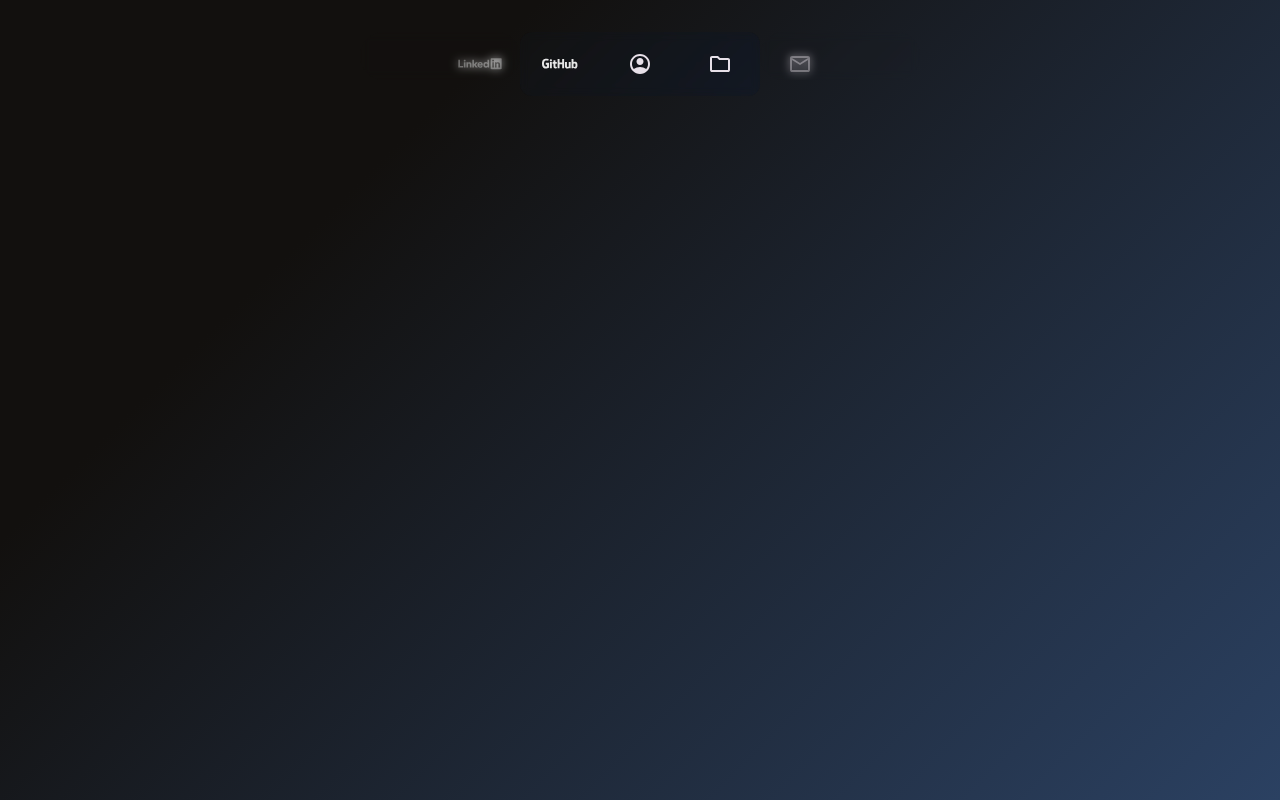
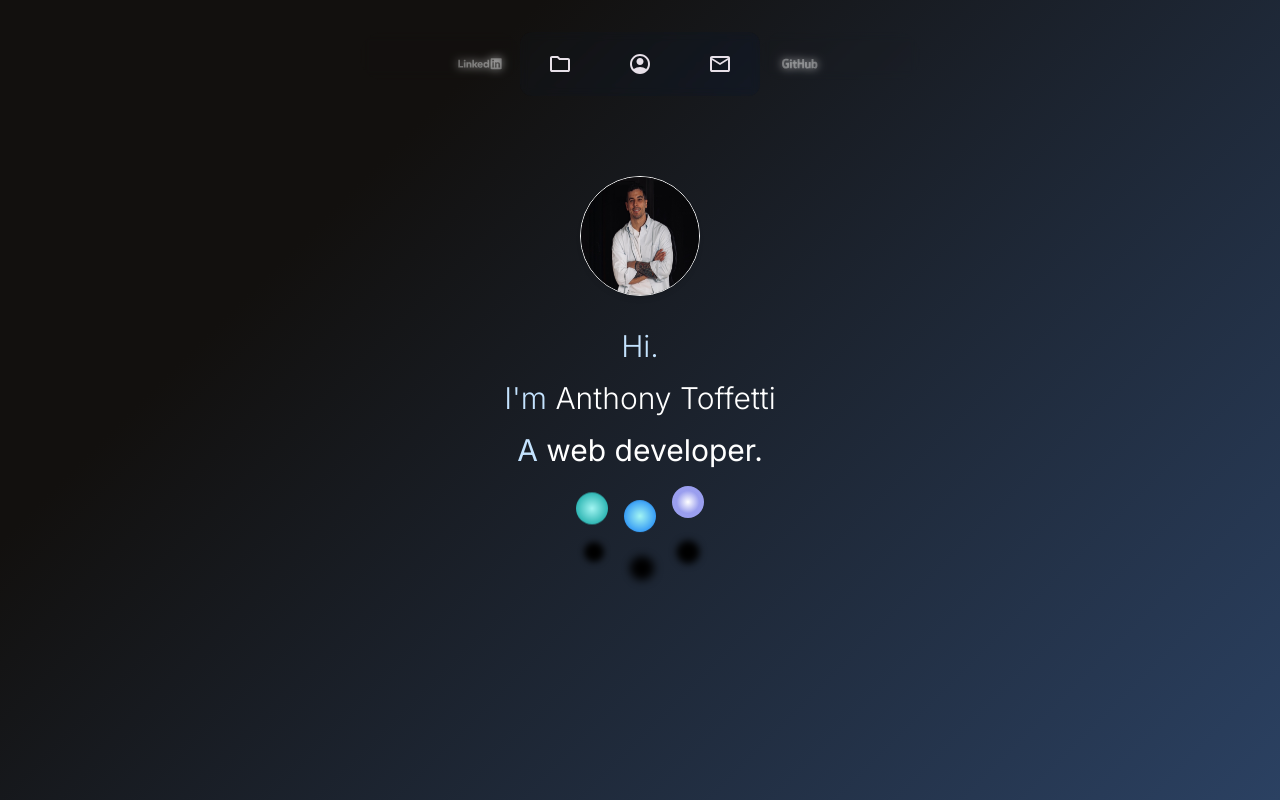
Before and after one commit to anthonyss09/Portfolio, a Next.js app in the folder client/: page / in a window 1280 px wide. Built offline with nearby package versions, Linux system fonts and the light colour scheme.

Commit message:
add: HeaderMain

```diff
--- /dev/null
+++ b/client/src/app/components/BouncingBalls.tsx
@@ -0,0 +1,20 @@
+import gradients from "../gradients.module.css";
+
+export default function BouncingBalls() {
+  return (
+    <div className="flex gap-4 relative">
+      <div
+        className={`h-8 w-8 rounded-[32px] rotate-[30deg] ball-1 ${gradients.gradientGreenLight}`}
+      ></div>
+      <div className="h-6 w-6 rounded-[16px] bg-black absolute top-14 left-[6px] ball-shadow-1 blur-sm"></div>
+      <div
+        className={`h-8 w-8 mt-4 rounded-[32px] rotate-[30deg] ${gradients.gradientBlueBright} ball-3`}
+      ></div>
+      <div className="h-6 w-6 rounded-[16px] bg-black absolute top-[72px] left-[54px] ball-shadow-3 blur-sm"></div>
+      <div
+        className={`h-8 w-8  mt-0 rounded-[32px] rotate-[30deg] ${gradients.gradientPurpleLight} ball-2`}
+      ></div>
+      <div className="h-6 w-6 rounded-[16px] bg-black absolute top-14 left-[100px] ball-shadow-2 blur-sm"></div>
+    </div>
+  );
+}
--- /dev/null
+++ b/client/src/app/components/HeaderMain.tsx
@@ -0,0 +1,29 @@
+import Image from "next/image";
+import BouncingBalls from "./BouncingBalls";
+
+export default function HeaderMain() {
+  return (
+    <header className="flex flex-col gap-4 items-center">
+      <div className="h-[120px] w-[120px] relative my-4 border-[1px] border-[#ffffff] rounded-[100px]">
+        {" "}
+        <Image
+          src="/assets/images/anthony.jpg"
+          fill
+          alt="anthony toffetti"
+          className="rounded-[100px] shadow-md"
+        />
+      </div>
+      <p className="text-blueLight text-3xl font-light fadeInDown-animation-first opacity-0">
+        Hi.
+      </p>
+      <p className="text-white text-3xl font-light fadeInDown-animation-second opacity-0">
+        <span className="text-blueLight">I&apos;m</span>
+        <span className=""> Anthony Toffetti</span>
+      </p>
+      <p className="text-blueLight text-3xl fadeInDown-animation-third opacity-0">
+        <span>A</span> <span className="text-white">web developer.</span>
+      </p>
+      <BouncingBalls />
+    </header>
+  );
+}
--- a/client/src/app/globals.css
+++ b/client/src/app/globals.css
@@ -3,15 +3,17 @@
 @tailwind utilities;
 
 :root {
-  --primary-light: 242 241 252;
+  --blue-light: 196 227 254;
   --blue-med: 53 156 246;
   --blue-vibe: 0 216 255;
+  --green-light: 47 185 183;
+  --primary-light: 242 241 252;
+  --purple-light: 212 214 245;
+  --purple-med: 179 175 251;
 }
 
 body {
   font-family: Arial, Helvetica, sans-serif;
-  background-color: #2b4162;
-  background: linear-gradient(315deg, #2b4162 0%, #12100e 74%);
   overflow-x: hidden;
 }
 
@@ -19,6 +21,20 @@ body {
   font-family: var(--font-inter);
   box-sizing: border-box;
   transition: 0.3s ease-in-out all;
+}
+
+.background-wrap {
+  z-index: -1;
+  position: fixed;
+  top: 0;
+  left: 0;
+  height: 100%;
+  width: 100%;
+  background-size: cover;
+  background-repeat: no-repeat;
+  background-attachment: scroll;
+  background-color: #2b4162;
+  background: linear-gradient(315deg, #2b4162 0%, #12100e 74%);
 }
 
 @keyframes fadeInDown {
@@ -43,8 +59,19 @@ body {
   }
 }
 
-.fadeInDown-animation {
-  animation: 1.5s fadeInDown;
+.fadeInDown-animation-first {
+  animation: fadeInDown 1.5s 0s;
+  -webkit-animation-fill-mode: forwards;
+}
+
+.fadeInDown-animation-second {
+  animation: fadeInDown 1.5s 1s;
+  -webkit-animation-fill-mode: forwards;
+}
+
+.fadeInDown-animation-third {
+  animation: fadeInDown 2s 2.5s;
+  -webkit-animation-fill-mode: forwards;
 }
 
 .fadeInLeft-animation {
@@ -62,6 +89,7 @@ body {
   background-color: rgba(17, 25, 40, 0.22);
   border-radius: 12px;
   /* border: 1px solid rgba(255, 255, 255, 0.125); */
+  /* border: 2px solid black; */
 }
 
 .glass-light {
@@ -70,135 +98,6 @@ body {
   background-color: rgba(189, 202, 229, 0.22);
   border-radius: 12px;
   /* border: 1px solid rgba(255, 255, 255, 0.125); */
-}
-
-.gradient-black {
-  background-color: #2b4162;
-  background-image: linear-gradient(315deg, #2b4162 0%, #12100e 74%);
-}
-
-.gradient-blue-rich {
-  background: hsla(217, 100%, 50%, 1);
-
-  background: radial-gradient(
-    circle,
-    hsla(217, 100%, 50%, 1) 35%,
-    hsla(266, 100%, 47%, 1) 100%
-  );
-
-  background: -moz-radial-gradient(
-    circle,
-    hsla(217, 100%, 50%, 1) 35%,
-    hsla(266, 100%, 47%, 1) 100%
-  );
-
-  background: -webkit-radial-gradient(
-    circle,
-    hsla(217, 100%, 50%, 1) 35%,
-    hsla(266, 100%, 47%, 1) 100%
-  );
-
-  filter: progid: DXImageTransform.Microsoft.gradient( startColorstr="#0061FF", endColorstr="#6600EE", GradientType=1 );
-}
-
-.gradient-bright-blue {
-  background: hsla(217, 100%, 50%, 1);
-
-  background: radial-gradient(
-    circle,
-    hsla(217, 100%, 50%, 1) 35%,
-    hsla(186, 100%, 69%, 1) 100%
-  );
-
-  background: -moz-radial-gradient(
-    circle,
-    hsla(217, 100%, 50%, 1) 35%,
-    hsla(186, 100%, 69%, 1) 100%
-  );
-
-  background: -webkit-radial-gradient(
-    circle,
-    hsla(217, 100%, 50%, 1) 35%,
-    hsla(186, 100%, 69%, 1) 100%
-  );
-
-  filter: progid: DXImageTransform.Microsoft.gradient( startColorstr="#0061FF", endColorstr="#60EFFF", GradientType=1 );
-}
-
-.gradient-bright-blue-2 {
-  background: hsla(208, 91%, 59%, 1);
-
-  background: radial-gradient(
-    circle,
-    hsla(208, 91%, 59%, 1) 35%,
-    hsla(189, 100%, 50%, 1) 100%
-  );
-
-  background: -moz-radial-gradient(
-    circle,
-    hsla(208, 91%, 59%, 1) 35%,
-    hsla(189, 100%, 50%, 1) 100%
-  );
-
-  background: -webkit-radial-gradient(
-    circle,
-    hsla(208, 91%, 59%, 1) 35%,
-    hsla(189, 100%, 50%, 1) 100%
-  );
-
-  filter: progid: DXImageTransform.Microsoft.gradient( startColorstr="#359CF6", endColorstr="#00D8FF", GradientType=1 );
-}
-
-.gradient-html {
-  background: #ee0979; /* fallback for old browsers */
-  background: -webkit-linear-gradient(
-    to right,
-    #ff6a00,
-    #ee0979
-  ); /* Chrome 10-25, Safari 5.1-6 */
-  background: linear-gradient(
-    to right,
-    #ff6a00,
-    #ee0979
-  ); /* W3C, IE 10+/ Edge, Firefox 16+, Chrome 26+, Opera 12+, Safari 7+ */
-}
-
-.gradient-light-primary {
-  background: hsla(0, 0%, 100%, 1);
-
-  background: radial-gradient(
-    circle,
-    hsla(0, 0%, 100%, 1) 35%,
-    hsla(236, 100%, 97%, 1) 100%
-  );
-
-  background: -moz-radial-gradient(
-    circle,
-    hsla(0, 0%, 100%, 1) 35%,
-    hsla(236, 100%, 97%, 1) 100%
-  );
-
-  background: -webkit-radial-gradient(
-    circle,
-    hsla(0, 0%, 100%, 1) 35%,
-    hsla(236, 100%, 97%, 1) 100%
-  );
-
-  filter: progid: DXImageTransform.Microsoft.gradient( startColorstr="#FFFFFF", endColorstr="#EFF0FF", GradientType=1 );
-}
-
-.gradient-selenium {
-  background: #3c3b3f; /* fallback for old browsers */
-  background: -webkit-linear-gradient(
-    to right,
-    #605c3c,
-    #3c3b3f
-  ); /* Chrome 10-25, Safari 5.1-6 */
-  background: linear-gradient(
-    to right,
-    #605c3c,
-    #3c3b3f
-  ); /* W3C, IE 10+/ Edge, Firefox 16+, Chrome 26+, Opera 12+, Safari 7+ */
 }
 
 /* Hide scrollbar for Chrome, Safari and Opera */
@@ -218,5 +117,66 @@ body {
   }
   100% {
     transform: translateY(-100%);
-  } /* Adjust as needed */
+  }
 }
+
+@keyframes shadowDance {
+  0% {
+    transform: scale(1);
+  }
+  100% {
+    transform: scale(0.5);
+  }
+}
+
+@keyframes bounce {
+  from {
+    transform: translate3d(0, 0, 0);
+  }
+
+  to {
+    transform: translate3d(0, 25px, 0);
+  }
+}
+
+.ball-1 {
+  animation: bounce 0.75s;
+  animation-direction: alternate;
+  animation-timing-function: cubic-bezier(0.5, 0.05, 1, 0.5);
+  animation-iteration-count: infinite;
+}
+
+.ball-shadow-1 {
+  animation: shadowDance 0.75s;
+  animation-direction: alternate;
+  animation-timing-function: cubic-bezier(0.5, 0.05, 1, 0.5);
+  animation-iteration-count: infinite;
+}
+
+.ball-shadow-2 {
+  animation: shadowDance 0.75s 2.25s;
+  animation-direction: alternate;
+  animation-timing-function: cubic-bezier(0.5, 0.05, 1, 0.5);
+  animation-iteration-count: infinite;
+}
+
+.ball-shadow-3 {
+  animation: shadowDance 0.75s 1s;
+  animation-direction: alternate;
+  animation-timing-function: cubic-bezier(0.5, 0.05, 1, 0.5);
+  animation-iteration-count: infinite;
+}
+
+.ball-2 {
+  animation: bounce 0.75s 2.25s;
+  animation-direction: alternate;
+  animation-timing-function: cubic-bezier(0.5, 0.05, 1, 0.5);
+  animation-iteration-count: infinite;
+}
+
+.ball-3 {
+  animation: bounce 0.75s 1s;
+  animation-direction: alternate;
+  animation-timing-function: cubic-bezier(0.5, 0.05, 1, 0.5);
+  animation-iteration-count: infinite;
+}
--- /dev/null
+++ b/client/src/app/gradients.module.css
@@ -0,0 +1,253 @@
+.gradientBlack {
+  background-color: #2b4162;
+  background-image: linear-gradient(315deg, #2b4162 0%, #12100e 74%);
+  background-attachment: fixed;
+}
+.gradientBlackReverse {
+  background-color: #2b4162;
+  background-image: linear-gradient(315deg, #12100e 0%, #2b4162 74%);
+}
+
+.gradientBlueRrich {
+  background: hsla(217, 100%, 50%, 1);
+
+  background: radial-gradient(
+    circle,
+    hsla(217, 100%, 50%, 1) 35%,
+    hsla(266, 100%, 47%, 1) 100%
+  );
+
+  background: -moz-radial-gradient(
+    circle,
+    hsla(217, 100%, 50%, 1) 35%,
+    hsla(266, 100%, 47%, 1) 100%
+  );
+
+  background: -webkit-radial-gradient(
+    circle,
+    hsla(217, 100%, 50%, 1) 35%,
+    hsla(266, 100%, 47%, 1) 100%
+  );
+
+  filter: progid: DXImageTransform.Microsoft.gradient( startColorstr="#0061FF", endColorstr="#6600EE", GradientType=1 );
+}
+
+.gradientBlueBright {
+  background: hsla(178, 81%, 80%, 1);
+
+  background: radial-gradient(
+    circle,
+    hsla(178, 81%, 80%, 1) 0%,
+    hsla(208, 91%, 59%, 1) 70%
+  );
+
+  background: -moz-radial-gradient(
+    circle,
+    hsla(178, 81%, 80%, 1) 0%,
+    hsla(208, 91%, 59%, 1) 70%
+  );
+
+  background: -webkit-radial-gradient(
+    circle,
+    hsla(178, 81%, 80%, 1) 0%,
+    hsla(208, 91%, 59%, 1) 70%
+  );
+
+  filter: progid: DXImageTransform.Microsoft.gradient( startColorstr="#A1F5F2", endColorstr="#359CF6", GradientType=1 );
+}
+
+.gradientBlueBrights {
+  background: hsla(217, 100%, 50%, 1);
+
+  background: radial-gradient(
+    circle,
+    hsla(217, 100%, 50%, 1) 35%,
+    hsla(186, 100%, 69%, 1) 100%
+  );
+
+  background: -moz-radial-gradient(
+    circle,
+    hsla(217, 100%, 50%, 1) 35%,
+    hsla(186, 100%, 69%, 1) 100%
+  );
+
+  background: -webkit-radial-gradient(
+    circle,
+    hsla(217, 100%, 50%, 1) 35%,
+    hsla(186, 100%, 69%, 1) 100%
+  );
+
+  filter: progid: DXImageTransform.Microsoft.gradient( startColorstr="#0061FF", endColorstr="#60EFFF", GradientType=1 );
+}
+
+.gradientBlueBrightSecondary {
+  background: hsla(208, 91%, 59%, 1);
+
+  background: radial-gradient(
+    circle,
+    hsla(208, 91%, 59%, 1) 35%,
+    hsla(189, 100%, 50%, 1) 100%
+  );
+
+  background: -moz-radial-gradient(
+    circle,
+    hsla(208, 91%, 59%, 1) 35%,
+    hsla(189, 100%, 50%, 1) 100%
+  );
+
+  background: -webkit-radial-gradient(
+    circle,
+    hsla(208, 91%, 59%, 1) 35%,
+    hsla(189, 100%, 50%, 1) 100%
+  );
+
+  filter: progid: DXImageTransform.Microsoft.gradient( startColorstr="#359CF6", endColorstr="#00D8FF", GradientType=1 );
+}
+
+.gradientGreenLight {
+  background: hsla(178, 81%, 80%, 1);
+
+  background: radial-gradient(
+    circle,
+    hsla(178, 81%, 80%, 1) 0%,
+    hsla(179, 59%, 45%, 1) 70%
+  );
+
+  background: -moz-radial-gradient(
+    circle,
+    hsla(178, 81%, 80%, 1) 0%,
+    hsla(179, 59%, 45%, 1) 70%
+  );
+
+  background: -webkit-radial-gradient(
+    circle,
+    hsla(178, 81%, 80%, 1) 0%,
+    hsla(179, 59%, 45%, 1) 70%
+  );
+
+  filter: progid: DXImageTransform.Microsoft.gradient( startColorstr="#A1F5F2", endColorstr="#2FB9B7", GradientType=1 );
+}
+
+.gradientGreenLightEx {
+  background: hsla(179, 59%, 45%, 1);
+
+  background: radial-gradient(
+    circle,
+    hsla(179, 59%, 45%, 1) 0%,
+    hsla(105, 11%, 85%, 1) 100%
+  );
+
+  background: -moz-radial-gradient(
+    circle,
+    hsla(179, 59%, 45%, 1) 0%,
+    hsla(105, 11%, 85%, 1) 100%
+  );
+
+  background: -webkit-radial-gradient(
+    circle,
+    hsla(179, 59%, 45%, 1) 0%,
+    hsla(105, 11%, 85%, 1) 100%
+  );
+
+  filter: progid: DXImageTransform.Microsoft.gradient( startColorstr="#2FB9B7", endColorstr="#D8DED6", GradientType=1 );
+}
+
+.gradientHtml {
+  background: #ee0979; /* fallback for old browsers */
+  background: -webkit-linear-gradient(
+    to right,
+    #ff6a00,
+    #ee0979
+  ); /* Chrome 10-25, Safari 5.1-6 */
+  background: linear-gradient(
+    to right,
+    #ff6a00,
+    #ee0979
+  ); /* W3C, IE 10+/ Edge, Firefox 16+, Chrome 26+, Opera 12+, Safari 7+ */
+}
+
+.gradientPurpleLight {
+  background: hsla(0, 0%, 100%, 1);
+
+  background: radial-gradient(
+    circle,
+    hsla(0, 0%, 100%, 1) 0%,
+    hsla(237, 72%, 77%, 1) 50%
+  );
+
+  background: -moz-radial-gradient(
+    circle,
+    hsla(0, 0%, 100%, 1) 0%,
+    hsla(237, 72%, 77%, 1) 50%
+  );
+
+  background: -webkit-radial-gradient(
+    circle,
+    hsla(0, 0%, 100%, 1) 0%,
+    hsla(237, 72%, 77%, 1) 50%
+  );
+
+  filter: progid: DXImageTransform.Microsoft.gradient( startColorstr="#FFFFFF", endColorstr="#9CA0EF", GradientType=1 );
+}
+
+.gradientLightPrimary {
+  background: hsla(0, 0%, 100%, 1);
+
+  background: radial-gradient(
+    circle,
+    hsla(0, 0%, 100%, 1) 0%,
+    hsla(245, 65%, 97%, 1) 50%
+  );
+
+  background: -moz-radial-gradient(
+    circle,
+    hsla(0, 0%, 100%, 1) 0%,
+    hsla(245, 65%, 97%, 1) 50%
+  );
+
+  background: -webkit-radial-gradient(
+    circle,
+    hsla(0, 0%, 100%, 1) 0%,
+    hsla(245, 65%, 97%, 1) 50%
+  );
+
+  filter: progid: DXImageTransform.Microsoft.gradient( startColorstr="#FFFFFF", endColorstr="#F2F1FC", GradientType=1 );
+}
+
+.gradientLightPrimarys {
+  background: hsla(0, 0%, 100%, 1);
+
+  background: radial-gradient(
+    circle,
+    hsla(0, 0%, 100%, 1) 35%,
+    hsla(236, 100%, 97%, 1) 100%
+  );
+
+  background: -moz-radial-gradient(
+    circle,
+    hsla(0, 0%, 100%, 1) 35%,
+    hsla(236, 100%, 97%, 1) 100%
+  );
+
+  background: -webkit-radial-gradient(
+    circle,
+    hsla(0, 0%, 100%, 1) 35%,
+    hsla(236, 100%, 97%, 1) 100%
+  );
+
+  filter: progid: DXImageTransform.Microsoft.gradient( startColorstr="#FFFFFF", endColorstr="#EFF0FF", GradientType=1 );
+}
+
+.gradientSelenium {
+  background: #3c3b3f; /* fallback for old browsers */
+  background: -webkit-linear-gradient(
+    to right,
+    #605c3c,
+    #3c3b3f
+  ); /* Chrome 10-25, Safari 5.1-6 */
+  background: linear-gradient(
+    to right,
+    #605c3c,
+    #3c3b3f
+  ); /* W3C, IE 10+/ Edge, Firefox 16+, Chrome 26+, Opera 12+, Safari 7+ */
+}
--- a/client/src/app/page.tsx
+++ b/client/src/app/page.tsx
@@ -1,9 +1,14 @@
 import Navbar from "./components/Navbar";
+import HeaderMain from "./components/HeaderMain";
 
 export default function Home() {
   return (
-    <div className="w-full h-screen pt-[160px] gradient-black">
+    <div className="pt-[160px]">
+      <div className="background-wrap"></div>
       <Navbar />
+
+      <HeaderMain />
+
       <main></main>
     </div>
   );
--- a/client/src/app/utils/constants.ts
+++ b/client/src/app/utils/constants.ts
@@ -1,7 +1,7 @@
 export const svgInfo = [
   { height: 44, width: 44, file: "linkedin.svg" },
+  { height: 24, width: 24, file: "projectFolder.svg" },
+  { height: 24, width: 24, file: "avatar.svg" },
+  { height: 24, width: 24, file: "mail.svg" },
   { height: 36, width: 36, file: "github.svg" },
-  { height: 24, width: 24, file: "avatar.svg" },
-  { height: 24, width: 24, file: "projectFolder.svg" },
-  { height: 24, width: 24, file: "mail.svg" },
 ];
--- a/client/tailwind.config.ts
+++ b/client/tailwind.config.ts
@@ -10,8 +10,12 @@ export default {
     extend: {
       colors: {
         primaryLight: "rgb(var(--primary-light))",
+        blueLight: "rgb(var(--blue-light))",
         blueMed: "rgb(var(--blue-med))",
         blueVibe: "rgb(var(--blue-vibe))",
+        greenLight: "rgb(var(--green-light))",
+        purpleLight: "rgb(var(--purple-light))",
+        purpleMed: "rgb(var(--purple-med))",
         background: "var(--background)",
         foreground: "var(--foreground)",
       },
```
Also changed, not shown: 2 other files (tests, documents, lock files or other folders).
